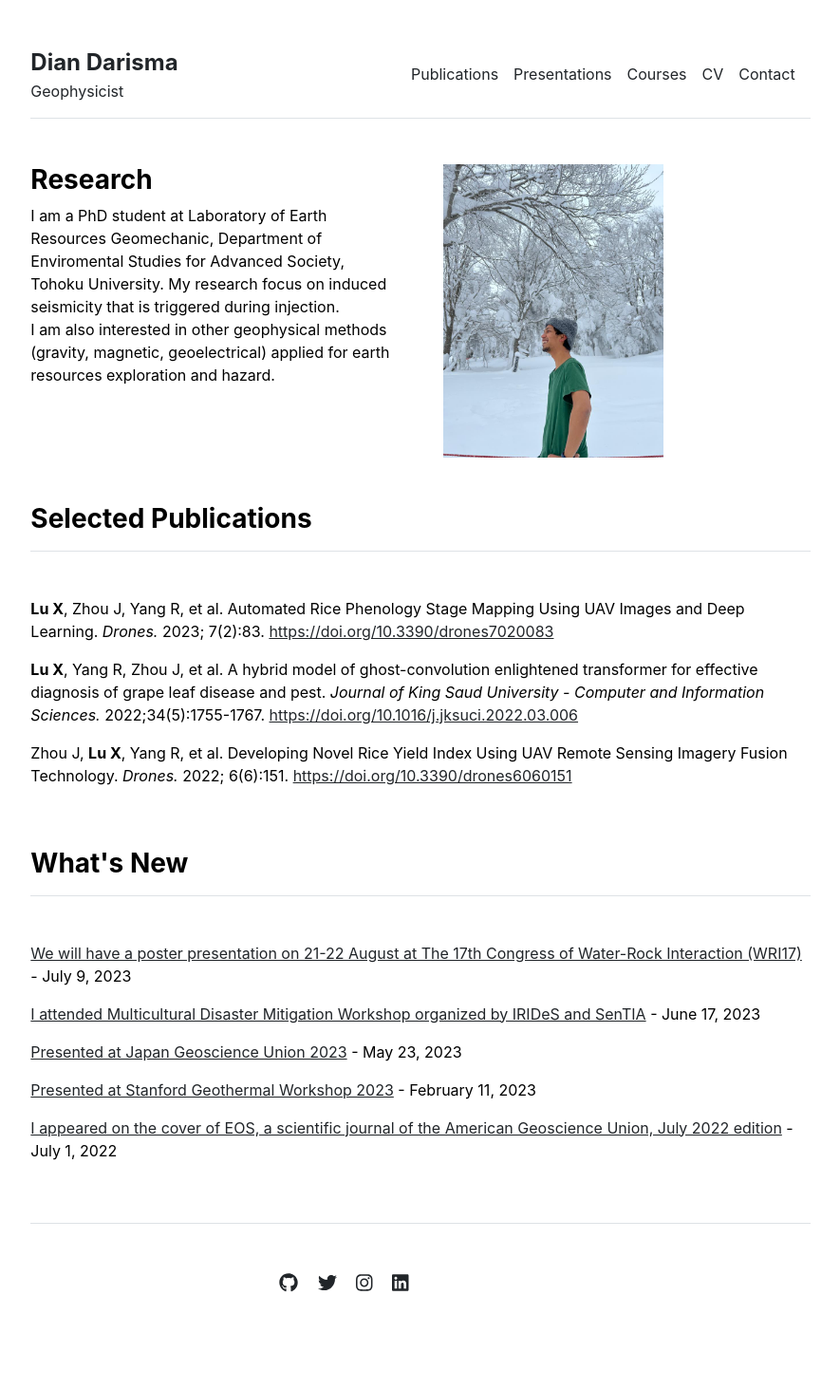
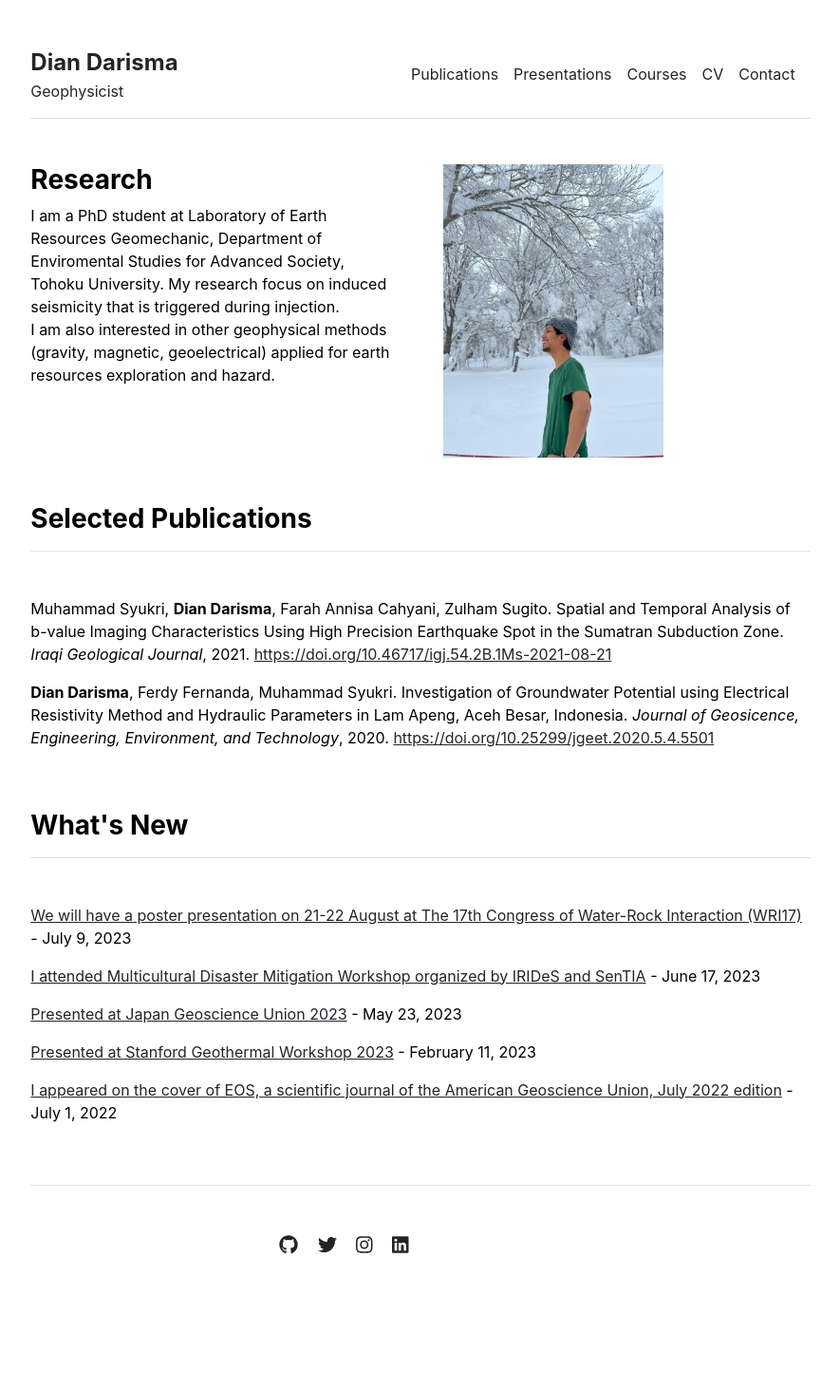
Before and after one commit to diandarisma/diandarisma.github.io, a Jekyll site: the page built from index.md, in a window 1280 px wide. Shown: the whole page at 95% size, without its empty margins (197-1082 px from the left). Built offline with Jekyll 4.4.1, drawn with Linux system fonts in a browser that asks for light colours; after the commit the page ends 1423 px from its top, so only the background shows below that.

Commit message:
Update publications.html

```diff
--- a/_includes/publications.html
+++ b/_includes/publications.html
@@ -2,83 +2,73 @@
   <div>
     {% if page.title == "Home" %}
     <p>
-      <strong> Lu X</strong>, Zhou J, Yang R, et al.
-      Automated Rice Phenology Stage Mapping Using UAV Images and Deep Learning.
-      <i>Drones. </i>
-      2023; 7(2):83.
-      <a href="https://doi.org/10.3390/drones7020083">
-        https://doi.org/10.3390/drones7020083
+      Muhammad Syukri, <strong>Dian Darisma</strong>, Farah Annisa Cahyani, Zulham Sugito.
+      Spatial and Temporal Analysis of b-value Imaging Characteristics Using High Precision Earthquake Spot in the Sumatran Subduction Zone.
+      <i>Iraqi Geological Journal</i>, 2021.
+      <a href="https://doi.org/10.46717/igj.54.2B.1Ms-2021-08-21">
+        https://doi.org/10.46717/igj.54.2B.1Ms-2021-08-21
       </a>
     </p>
 
     <p>
-      <strong>Lu X</strong>, Yang R, Zhou J, et al.
-      A hybrid model of ghost-convolution enlightened transformer for
-      effective diagnosis of grape leaf disease and pest.
-      <i>Journal of King Saud University - Computer and Information Sciences. </i>
-      2022;34(5):1755-1767.
-      <a href="https://doi.org/10.1016/j.jksuci.2022.03.006">
-        https://doi.org/10.1016/j.jksuci.2022.03.006
+      <strong>Dian Darisma</strong>, Ferdy Fernanda, Muhammad Syukri.
+      Investigation of Groundwater Potential using Electrical Resistivity Method and Hydraulic Parameters in Lam Apeng, Aceh Besar, Indonesia.
+      <i>Journal of Geosicence, Engineering, Environment, and Technology</i>, 2020.
+      <a href="https://doi.org/10.25299/jgeet.2020.5.4.5501">
+        https://doi.org/10.25299/jgeet.2020.5.4.5501
       </a>
     </p>
 
+    {% else %}
+    <h3 class="fw-bold border-bottom pb-3 mb-5">Publications</h3>
+    <h4 class="fw-bold border-bottom pb-1 mb-1"><small>2022</small></h4>
     <p>
-      Zhou J, <strong> Lu X</strong>, Yang R, et al.
-      Developing Novel Rice Yield Index Using UAV Remote Sensing Imagery Fusion Technology.
-      <i>Drones. </i>
-      2022; 6(6):151.
-      <a href="https://doi.org/10.3390/drones6060151">
-        https://doi.org/10.3390/drones6060151
+      Syafrizal Idris, <strong>Dian Darisma</strong>, Agus Hari Pramana, Nurul Aflah, M Sayuti, Nanda Novita.
+      Identification of the Aquifer Layer using the Geoelectric Method in Teupin Batee Village, Aceh Besar.
+      <i>Bulletin of Computer Science and Electrical Engineering</i>, 2022.
+      <a href="https://doi.org/10.25008/bcsee.v3i1.1155">
+        https://doi.org/10.25008/bcsee.v3i1.1155
       </a>
     </p>
 
-
-    {% else %}
-    <h3 class="fw-bold border-bottom pb-3 mb-5">Publications</h3>
-    <h4 class="fw-bold border-bottom pb-3 mb-5">2023</h4>
+    <h4 class="fw-bold border-bottom pb-1 mb-1"><small>2021</small></h4>
     <p>
-      <strong> Lu X</strong>, Zhou J, Yang R, et al.
-      Automated Rice Phenology Stage Mapping Using UAV Images and Deep Learning.
-      <i>Drones. </i>
-      2023; 7(2):83.
-      <a href="https://doi.org/10.3390/drones7020083">
-        https://doi.org/10.3390/drones7020083
+      Muhammad Syukri, <strong>Dian Darisma</strong>, Farah Annisa Cahyani, Zulham Sugito.
+      Spatial and Temporal Analysis of b-value Imaging Characteristics Using High Precision Earthquake Spot in the Sumatran Subduction Zone.
+      <i>Iraqi Geological Journal</i>, 2021.
+      <a href="https://doi.org/10.46717/igj.54.2B.1Ms-2021-08-21">
+        https://doi.org/10.46717/igj.54.2B.1Ms-2021-08-21
       </a>
     </p>
 
-    <h4 class="fw-bold border-bottom pb-3 mb-5">2022</h4>
+    <h4 class="fw-bold border-bottom pb-1 mb-1"><small>2020</small></h4>
     <p>
-      <strong>Lu X</strong>, Yang R, Zhou J, et al.
-      A hybrid model of ghost-convolution enlightened transformer for
-      effective diagnosis of grape leaf disease and pest.
-      <i>Journal of King Saud University - Computer and Information Sciences. </i>
-      2022;34(5):1755-1767.
-      <a href="https://doi.org/10.1016/j.jksuci.2022.03.006">
-        https://doi.org/10.1016/j.jksuci.2022.03.006
+      Nazli Ismail, Bakhtiar Bakhtiar, Muhammad Yanis, <strong>Dian Darisma</strong>, Faisal Abdullah.
+      Mitigasi dan Adaptasi Struktural Bahaya Banjir Berdasarkan Kearifan Lokal Masyarakat Aceh Singkil Provinsi Aceh.
+      <i>Jurnal Antropologi: Isu-Isu Sosial Budaya</i>, 2020.
+      <a href="https://doi.org/10.25077/jantro.v22.n2.p276-285.2020">
+        https://doi.org/10.25077/jantro.v22.n2.p276-285.2020
+      </a>
+    </p>
+    <p>
+      <strong>Dian Darisma</strong>, Ferdy Fernanda, Muhammad Syukri.
+      Investigation of Groundwater Potential using Electrical Resistivity Method and Hydraulic Parameters in Lam Apeng, Aceh Besar, Indonesia.
+      <i>Journal of Geosicence, Engineering, Environment, and Technology</i>, 2020.
+      <a href="https://doi.org/10.25299/jgeet.2020.5.4.5501">
+        https://doi.org/10.25299/jgeet.2020.5.4.5501
       </a>
     </p>
 
+    <h4 class="fw-bold border-bottom pb-1 mb-1"><small>2019</small></h4>
     <p>
-      Zhou J, <strong> Lu X</strong>, Yang R, et al.
-      Developing Novel Rice Yield Index Using UAV Remote Sensing Imagery Fusion Technology.
-      <i>Drones. </i>
-      2022; 6(6):151.
-      <a href="https://doi.org/10.3390/drones6060151">
-        https://doi.org/10.3390/drones6060151 </a>
+      <strong>Dian Darisma</strong>, Marwan Marwan, Nazli Ismail.
+      Geological Structure Analysis of Satellit Gravity Data in Oil and Gas Prospect Area of West Aceh-Indonesia.
+      <i>Journal of Aceh Physics Society</i>, 2019.
+      <a href="https://doi.org/10.24815/jacps.v8i1.12750">
+        https://doi.org/10.24815/jacps.v8i1.12750
+      </a>
     </p>
 
-    <h4 class="fw-bold border-bottom pb-3 mb-5">2021</h4>
-
-    <p>
-      Yang R, <strong>Lu X</strong>, Huang J, et al.
-      A Multi-Source Data Fusion Decision-Making Method for Disease and
-      Pest Detection of Grape Foliage Based on ShuffleNet V2.
-      <i>Remote Sensing.</i>
-      2021; 13(24):5102.
-      <a href="https://doi.org/10.3390/rs13245102">
-        https://doi.org/10.3390/rs13245102
-      </a>
-    </p>
     {% endif %}
   </div>
 </div>
```
